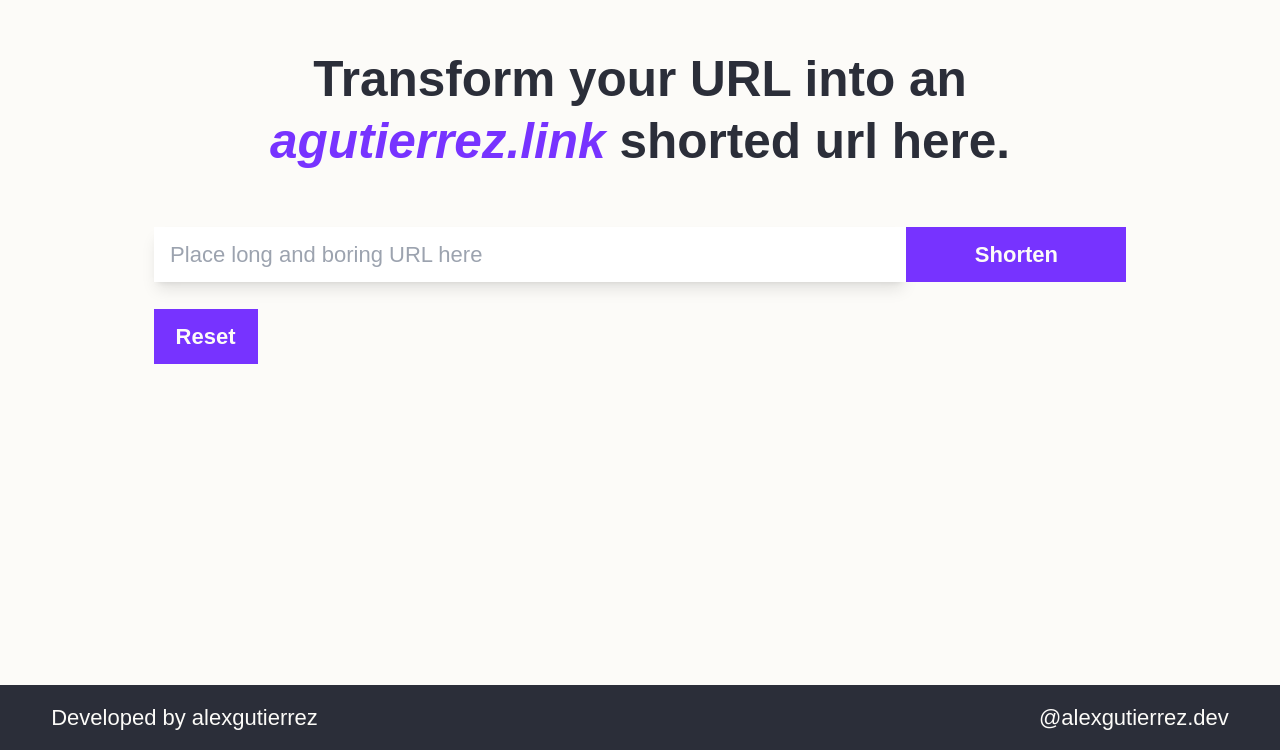
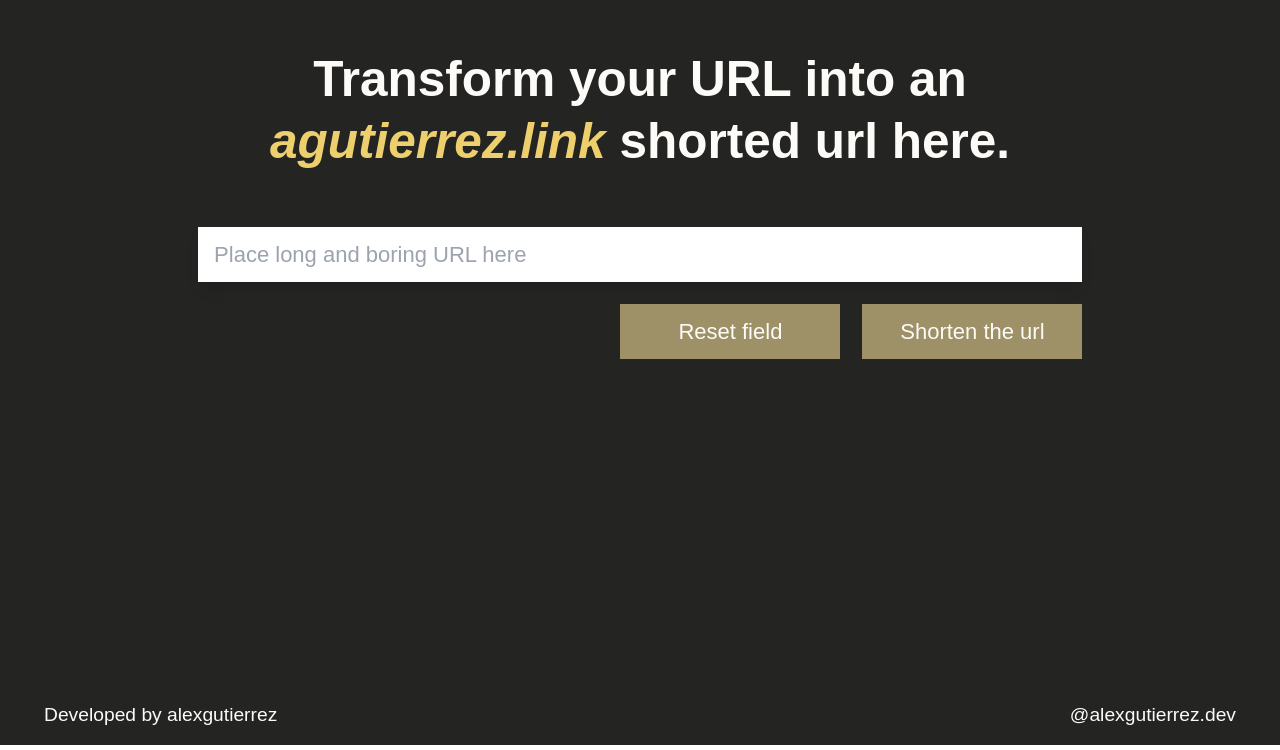
Before and after one commit to alexgtl/url-shortener-frontend, a Nuxt app: page / in a window 1280 px wide. Shown: the part 192-942 px from the top of the page. Built offline with nearby package versions, Linux system fonts and the light colour scheme.

Commit message:
WIP - Update UI

```diff
--- a/src/assets/scss/main.scss
+++ b/src/assets/scss/main.scss
@@ -1,9 +1,17 @@
 @import '_reset';
 @import '_transitions';
+
+* {
+  box-sizing: border-box;
+}
 
 html {
   font-size: 16px;
   font-family: 'Montserrat Variable', sans-serif;
+}
+
+body {
+  overflow-x: hidden;
 }
 
 @media screen and (min-width: 320px) {
--- a/src/components/appFooter.vue
+++ b/src/components/appFooter.vue
@@ -1,6 +1,6 @@
 <template>
-  <footer class="w-full bg-black text-white mt-14">
-    <div class="py-[2dvh] px-[4dvw] flex justify-between">
+  <footer class="w-full text-[10px] md:text-sm bg-black text-white mt-14">
+    <div class="py-[2dvh] flex justify-between">
       <span>Developed by alexgutierrez</span>
       <a
         href="http://alexgutierrez.dev"
--- /dev/null
+++ b/src/components/formButton.vue
@@ -0,0 +1,22 @@
+<template>
+  <button
+    class="py-2 px-3 w-40 bg-accent-dark text-white cursor-pointer outline-0 transition"
+    type="button"
+    value=""
+    @click="handleClicked"
+  >
+    {{ message }}
+  </button>
+</template>
+
+<script setup lang="ts">
+defineProps({
+  message: String
+})
+
+const emit = defineEmits(['clicked'])
+
+const handleClicked = () => {
+  emit('clicked')
+}
+</script>
--- a/src/components/shortenUrlForm.vue
+++ b/src/components/shortenUrlForm.vue
@@ -6,21 +6,24 @@
   >
     <div class="flex flex-wrap">
       <input
-        class="py-2 px-3 grow shadow-lg border-0 focus:border-green focus:ring-0 focus-visible:border-0"
+        class="py-2 px-3 grow shadow-lg border-0 text-black focus:ring-0 focus-visible:border-0"
         type="text"
         placeholder="Place long and boring URL here"
         v-model="urlToShort"
       />
-      <button
-        class="py-2 px-3 w-40 bg-accent text-white font-bold cursor-pointer outline-0 transition"
-        type="submit"
-        value=""
+    </div>
+
+    <div class="flex gap-4 mt-4 w-full justify-end">
+      <FormButton
+        @clicked="clearFieldsHandler"
+        message="Reset field"
+      />
+
+      <FormButton
+        @clicked="onSubmitHandler"
         :disabled="isLoading"
-        @click="onSubmitHandler"
-      >
-        <LoaderIcon v-if="isLoading" />
-        <span v-else>Shorten</span>
-      </button>
+        message="Shorten the url"
+      />
     </div>
 
     <Transition>
@@ -34,6 +37,7 @@
 
 <script setup lang="ts">
 import { ref, type Ref } from 'vue'
+import FormButton from './formButton.vue'
 
 // eslint-disable-next-line no-undef
 const config = useRuntimeConfig()
@@ -48,7 +52,7 @@ const isLoading: Ref<boolean> = ref(false)
 
 defineExpose({ urlToShort })
 
-function showModal(message: string, timeout = 5000) {
+/* function showModal(message: string, timeout = 5000) {
   modalMessage.value = message
   isModalOpen.value = true
 
@@ -56,7 +60,7 @@ function showModal(message: string, timeout = 5000) {
     isModalOpen.value = false
     modalMessage.value = ''
   }, timeout)
-}
+} */
 
 const getEncodedUrl = async (urlToShort: string) => {
   const responseOptions = {
@@ -74,8 +78,9 @@ const getEncodedUrl = async (urlToShort: string) => {
   return data.encodedUrl
 }
 
-const onSubmitHandler = async (e: Event) => {
-  e.preventDefault()
+const onSubmitHandler = async () => {
+  console.log('hey')
+
   isLoading.value = true
 
   if (!urlToShort.value) {
@@ -85,4 +90,9 @@ const onSubmitHandler = async (e: Event) => {
   encodedUrl.value = await getEncodedUrl(urlToShort.value)
   isLoading.value = false
 }
+
+const clearFieldsHandler = () => {
+  encodedUrl.value = ''
+  urlToShort.value = ''
+}
 </script>
--- a/src/components/urlShortenerCard.vue
+++ b/src/components/urlShortenerCard.vue
@@ -11,14 +11,6 @@
         :encodedUrl="encodedUrl"
       />
     </Transition>
-    <div>
-      <button
-        @click="clearFieldsHandler"
-        class="bg-accent text-white px-4 py-2 mt-5 font-bold"
-      >
-        Reset
-      </button>
-    </div>
   </div>
 </template>
 
@@ -26,13 +18,4 @@
 import { ref } from 'vue'
 
 const encodedUrl = ref('')
-const formComponent = ref(null)
-
-const clearFieldsHandler = () => {
-  if (!formComponent.value) {
-    return
-  }
-  encodedUrl.value = ''
-  formComponent.value.urlToShort = ''
-}
 </script>
--- a/src/layouts/default.vue
+++ b/src/layouts/default.vue
@@ -1,5 +1,5 @@
 <template>
-  <div class="w-dvw min-h-dvh bg-white text-black">
+  <div class="w-dvw min-h-dvh bg-black text-white flex flex-col justify-between px-8">
     <slot />
     <AppFooter />
   </div>
--- a/tailwind.config.js
+++ b/tailwind.config.js
@@ -10,11 +10,12 @@ module.exports = {
         transparent: 'transparent',
         current: 'currentColor',
         white: '#fcfbf8',
-        black: '#2b2e39',
-        accent: '#7733ff',
-        primary: '#f3ece2',
-        secondary: '#f4f3ef',
-        terciary: '#f7f1e8'
+        black: '#242423',
+        accent: '#EECF6D',
+        'accent-dark': '#9e9168',
+        primary: '#D5AC4E',
+        secondary: '#D5AC4E',
+        terciary: '#D5AC4E'
       }
     }
   }
```
Also changed, not shown: 1 other file (tests, documents, lock files or other folders).
